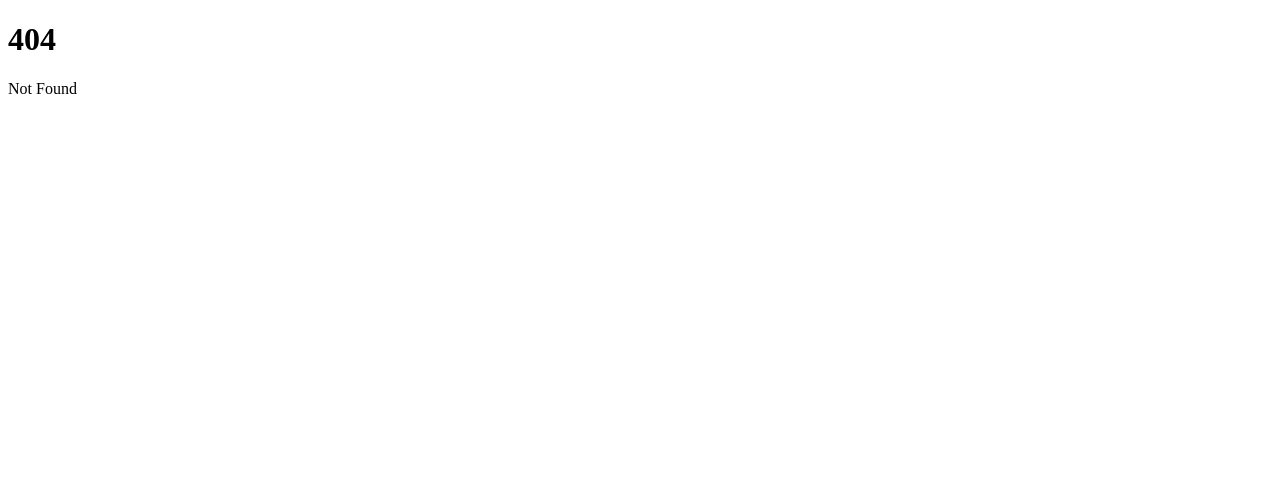
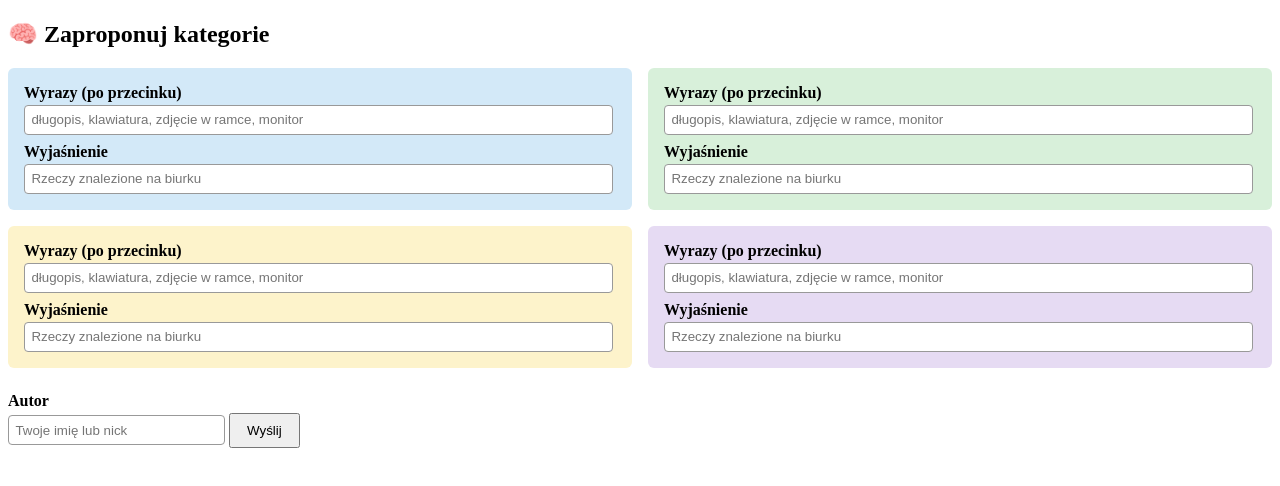
Before and after one commit to rol-x/persephone-ui, a SvelteKit app: page /connections/add in a window 1280 px wide. Before the commit this address had no page. Shown: the top 486 px of the page. Built offline with nearby package versions, Linux system fonts and the light colour scheme; no server answers.

Commit message:
Add form to submit own categories

```diff
--- /dev/null
+++ b/src/routes/connections/add/+page.svelte
@@ -0,0 +1,109 @@
+<script>
+  import { onMount } from 'svelte';
+
+  const httpUrl = import.meta.env.VITE_API_URL;
+  const apiUrl = `${httpUrl}/propositions`;
+
+  let author = '';
+  let groups = [
+    { color: 'blue', wordsInput: '', explanation: '' },
+    { color: 'green', wordsInput: '', explanation: '' },
+    { color: 'yellow', wordsInput: '', explanation: '' },
+    { color: 'purple', wordsInput: '', explanation: '' },
+  ];
+
+  let message = '';
+
+  function validateGroup(group) {
+    const words = group.wordsInput.split(',').map(w => w.trim()).filter(Boolean);
+    return words.length === 4 && group.explanation.trim().length > 0;
+  }
+
+  async function submit() {
+    const validGroups = groups.filter(validateGroup);
+
+    if (validGroups.length === 0) {
+      message = '❌ Podaj przynajmniej jedną poprawną grupę.';
+      return;
+    }
+
+    const payload = {
+      author,
+      groups: validGroups.map(g => ({
+        words: g.wordsInput.split(',').map(w => w.trim()),
+        explanation: g.explanation,
+        color: g.color
+      }))
+    };
+
+    try {
+      const res = await fetch(apiUrl, {
+        method: 'POST',
+        headers: { 'Content-Type': 'application/json' },
+        body: JSON.stringify(payload)
+      });
+
+      if (res.ok) {
+        message = '✅ Wysłano pomyślnie!';
+        groups = groups.map(g => ({ ...g, wordsInput: '', explanation: '' }));
+        author = '';
+      } else {
+        message = '❌ Błąd wysyłania.';
+      }
+    } catch (err) {
+      message = '❌ Wystąpił problem z połączeniem.';
+    }
+  }
+</script>
+
+<h2>🧠 Zaproponuj kategorie</h2>
+
+<div style="display: grid; grid-template-columns: repeat(2, 1fr); gap: 1rem; margin-bottom: 1.5rem;">
+  {#each groups as group}
+    <div style="background-color: var(--group-color-{group.color}); padding: 1rem; border-radius: 6px;">
+      <label><strong>Wyrazy (po przecinku)</strong></label>
+      <input
+        type="text"
+        bind:value={group.wordsInput}
+        placeholder="długopis, klawiatura, zdjęcie w ramce, monitor"
+        style="width: 97%; margin-bottom: 0.5rem;" />
+
+      <label><strong>Wyjaśnienie</strong></label>
+      <input
+        type="text"
+        bind:value={group.explanation}
+        placeholder="Rzeczy znalezione na biurku"
+        style="width: 97%;" />
+    </div>
+  {/each}
+</div>
+
+<label><strong>Autor</strong></label>
+<input type="text" bind:value={author} placeholder="Twoje imię lub nick"
+  style="width: 16%; margin-bottom: 1rem;" />
+
+<button on:click={submit} style="padding: 0.5rem 1rem;">Wyślij</button>
+
+{#if message}
+  <p style="margin-top: 1rem;">{message}</p>
+{/if}
+
+<style>
+  :global(:root) {
+    --group-color-blue: #d3e9f8;
+    --group-color-green: #d8f0da;
+    --group-color-yellow: #fdf3cb;
+    --group-color-purple: #e6dbf3;
+  }
+
+  input {
+    padding: 0.4rem;
+    border: 1px solid #999;
+    border-radius: 4px;
+  }
+
+  label {
+    display: block;
+    margin-bottom: 0.2rem;
+  }
+</style>
```
Also changed, not shown: src/routes/connections/+page.svelte (+15 -0 lines).
